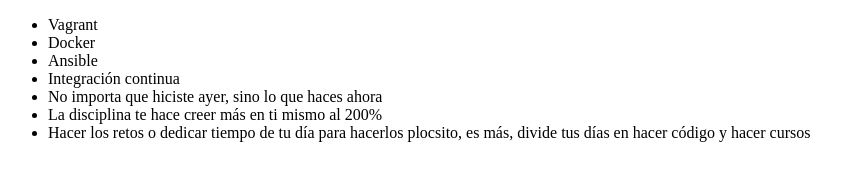
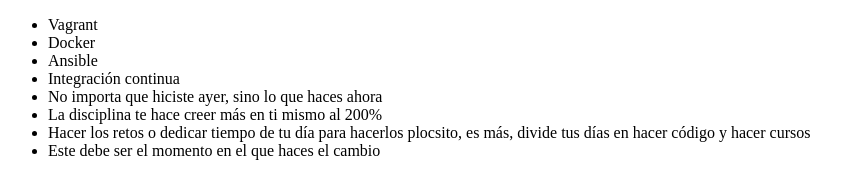
Before and after one commit to AxelBonSwitch/ejemplo-git, a plain HTML site: page index.html in a window 1280 px wide. Shown: the whole page, without its empty margins (0-841 px from the left). Drawn offline with Linux system fonts and the light colour scheme.

Commit message:
se hizo cambio a una línea de nuevos cursos

```diff
--- a/index.html
+++ b/index.html
@@ -14,6 +14,7 @@
         <li> No importa que hiciste ayer, sino lo que haces ahora</li>
         <li> La disciplina te hace creer más en ti mismo al 200%</li>
         <li> Hacer los retos o dedicar tiempo de tu día para hacerlos plocsito, es más, divide tus días en hacer código y hacer cursos</li>
+        <li> Este debe ser el momento en el que haces el cambio</li>
     </ul>
 </body>
 </html>
```
